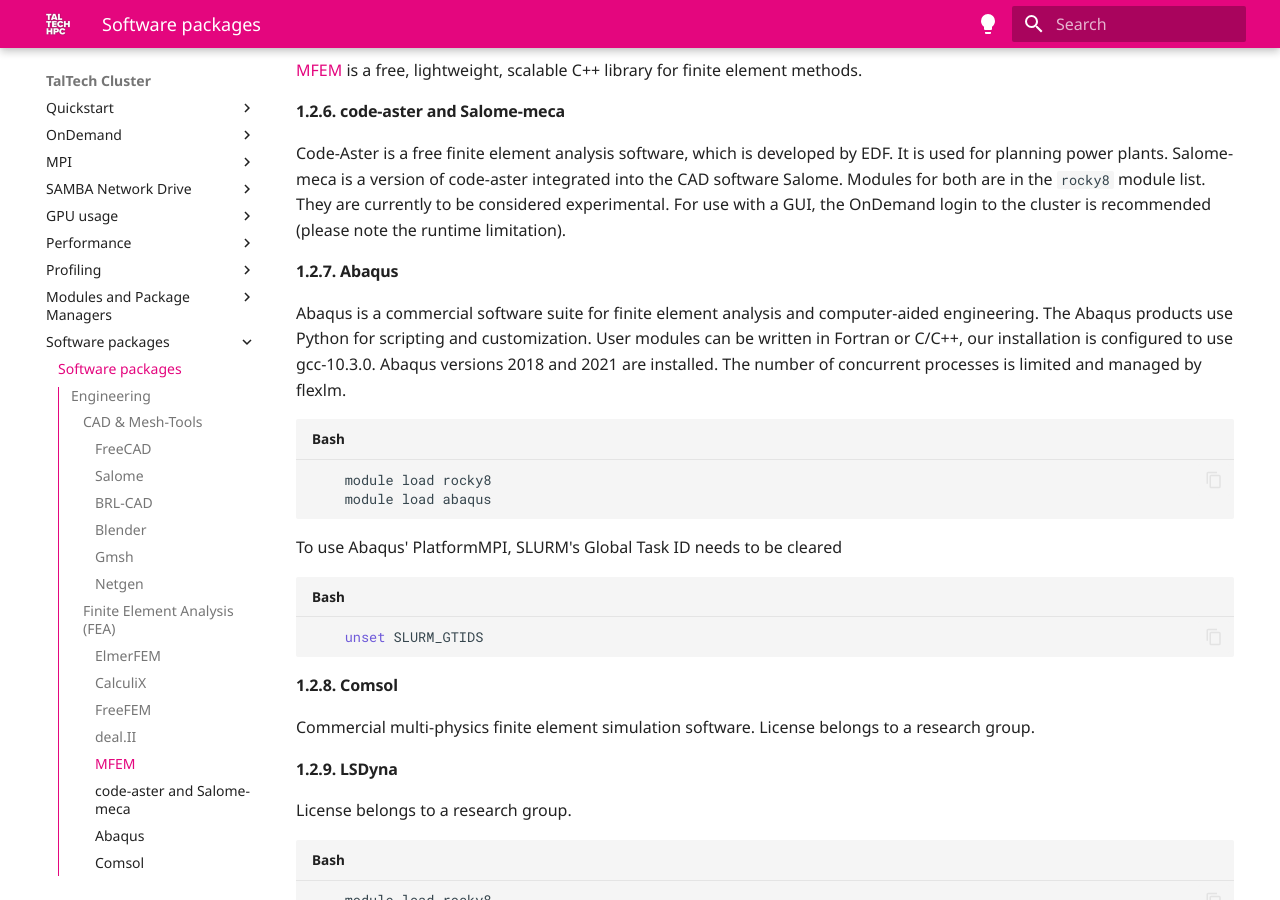
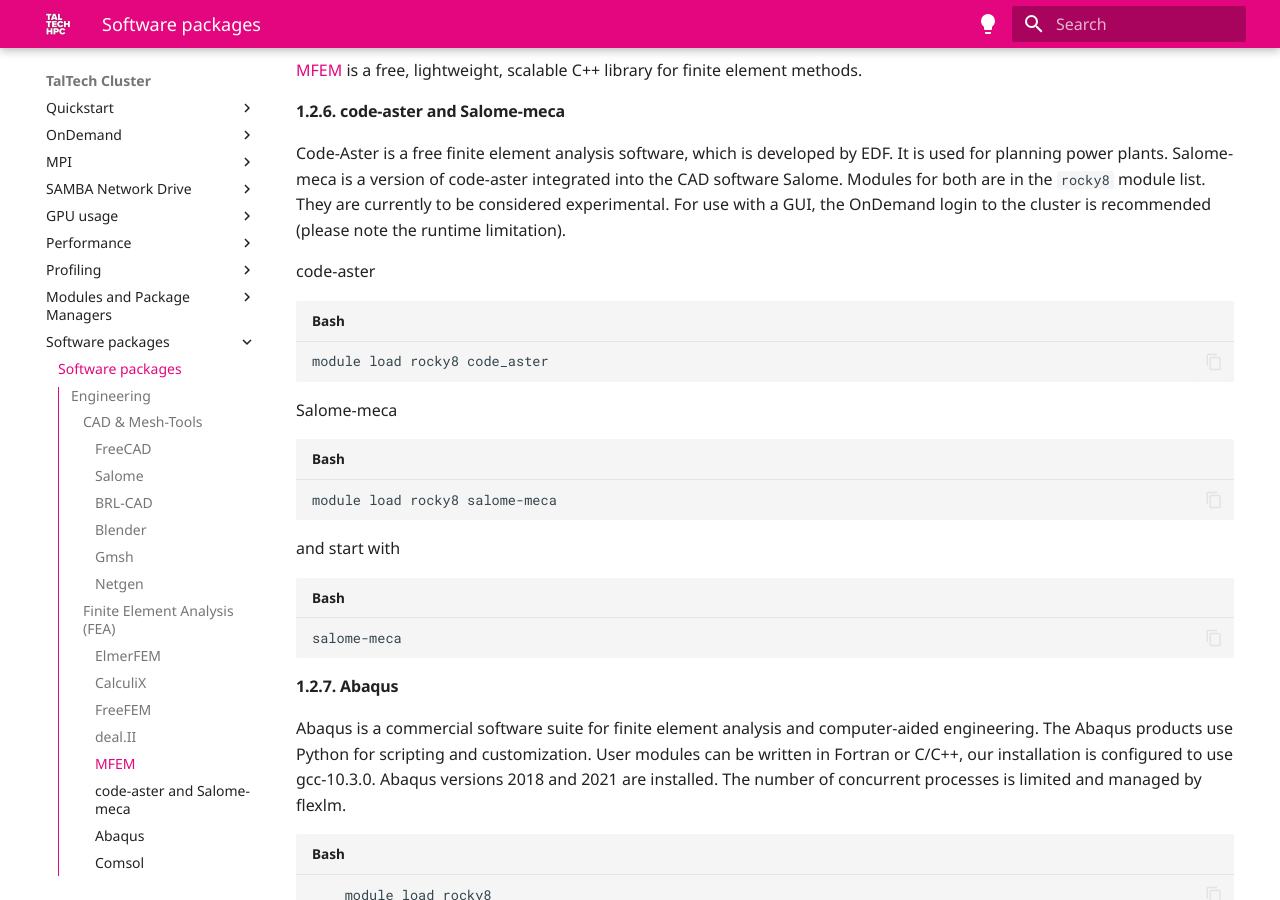
Before and after one commit to TalTech-HPC-Centre/user-guides-source, an MkDocs documentation site: the page built from docs/software.md, in a window 1280 px wide and 900 px high, scrolled down 2924 px. Built offline with MkDocs 1.6.1 and Material for MkDocs 9.7.7, drawn with Linux system fonts in a browser that asks for light colours; comment, search, counter and statistics services are not loaded.

Commit message:
added module and start command
	modified:   software.md

````diff
--- a/docs/software.md
+++ b/docs/software.md
@@ -117,6 +117,22 @@
 Salome-meca is a version of code-aster integrated into the CAD software Salome.
 Modules for both are in the `rocky8` module list. They are currently to be considered experimental. For use with a GUI, the OnDemand login to the cluster is recommended (please note the runtime limitation).
 
+code-aster
+
+```bash
+module load rocky8 code_aster
+```
+
+Salome-meca
+
+```bash
+module load rocky8 salome-meca
+```
+and start with
+
+```bash
+salome-meca
+```
 
 <!---
 #### FeNICs
````
